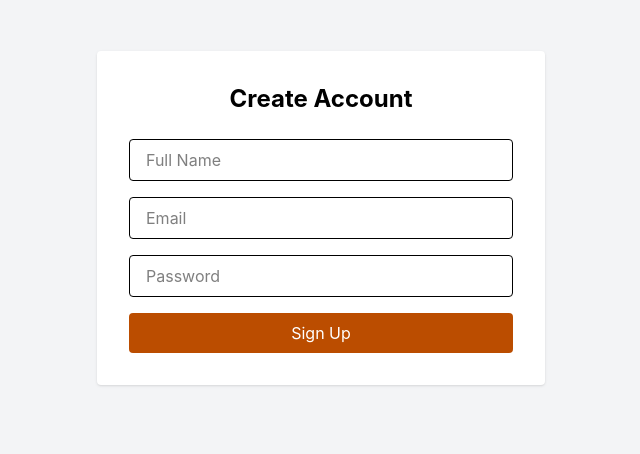
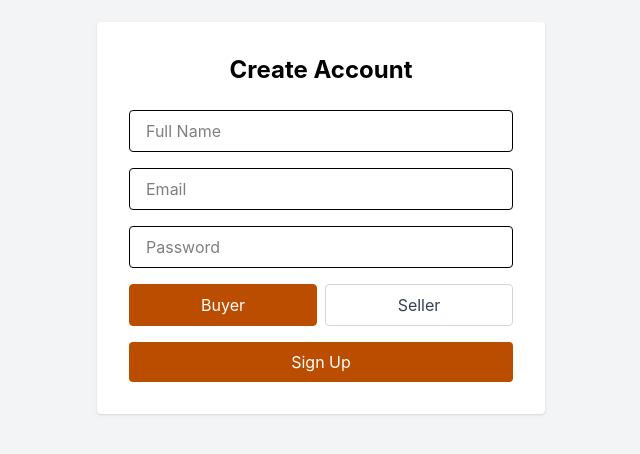
Before and after one commit to NandanNayak-dev/Artisan-marketplace, a React app in the folder frontend/: page /signup in a window 1280 px wide. Shown: the part 182-636 px from the top of the page, without its empty margins (319-959 px from the left). Built offline with nearby package versions, Linux system fonts and the light colour scheme; the HTML template or start-up script is replaced by a standard one.

Commit message:
feat: add role field to user signup and update sign-up form with role selection

```diff
--- a/frontend/src/pages/SignUp.jsx
+++ b/frontend/src/pages/SignUp.jsx
@@ -7,6 +7,7 @@ function SignUp() {
     fullName: '',
     email: '',
     password: '',
+    role: 'buyer',
   })
 
     const handleChange = (e) => {
@@ -30,6 +31,7 @@ function SignUp() {
         fullName: '',
         email: '',
         password: '',
+        role: 'buyer',
       });
     } catch (error) {
       console.log(error);
@@ -67,6 +69,32 @@ function SignUp() {
           className="w-full mb-4 px-4 py-2 border rounded"
         />
 
+        <div className="mb-4 grid grid-cols-2 gap-2">
+          <button
+            type="button"
+            onClick={() => setFormData({ ...formData, role: 'buyer' })}
+            className={`py-2 border rounded ${
+              formData.role === 'buyer'
+                ? 'bg-amber-700 text-white border-amber-700'
+                : 'bg-white text-gray-700 border-gray-300'
+            }`}
+          >
+            Buyer
+          </button>
+
+          <button
+            type="button"
+            onClick={() => setFormData({ ...formData, role: 'seller' })}
+            className={`py-2 border rounded ${
+              formData.role === 'seller'
+                ? 'bg-amber-700 text-white border-amber-700'
+                : 'bg-white text-gray-700 border-gray-300'
+            }`}
+          >
+            Seller
+          </button>
+        </div>
+
 
         <button type='submit' className="w-full bg-amber-700 text-white py-2 rounded hover:bg-amber-800">
           Sign Up
```
Also changed, not shown: 2 other files (tests, documents, lock files or other folders).
